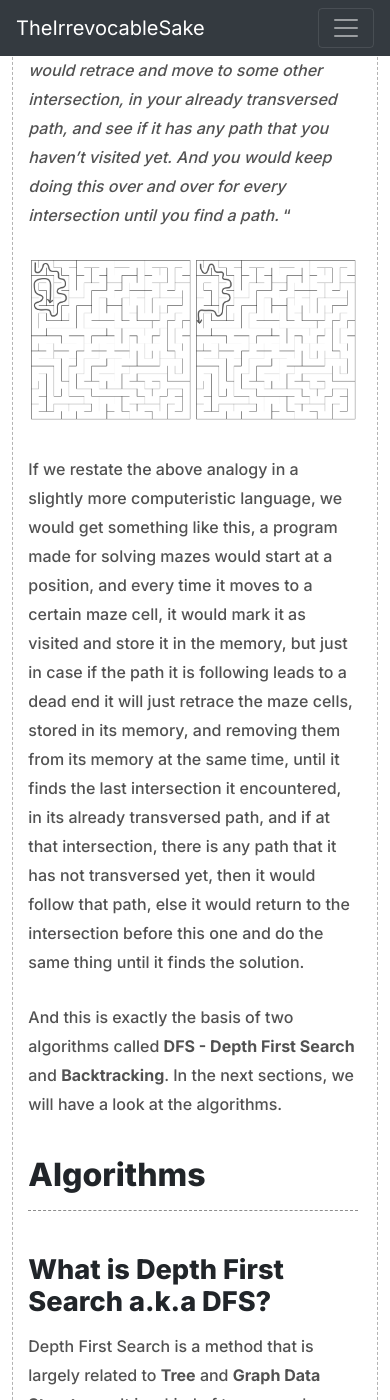
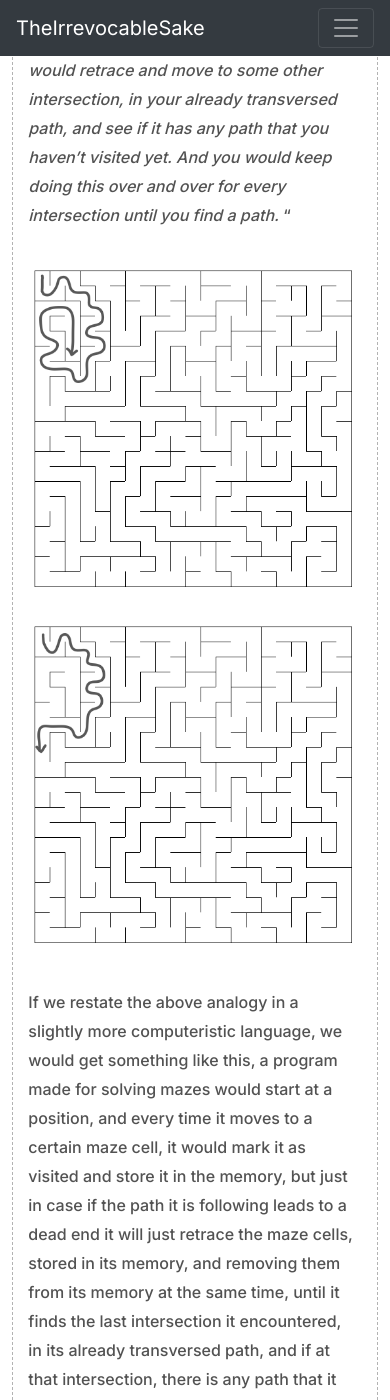
Before and after one commit to irrevocablesake/website, a Jekyll site: the page built from _posts/series/maze-generator/2020-09-16-Dfs-maze-generator.md, in a window 390 px wide and 1400 px high, scrolled down 3520 px. Built offline with Jekyll 4.4.1, drawn with Linux system fonts in a browser that asks for light colours; comment, search, counter and statistics services are not loaded.

Commit message:
font chagnes

```diff
--- a/assets/css/post/style.css
+++ b/assets/css/post/style.css
@@ -269,31 +269,26 @@ ul.custom li.summary:before { content: "3. "; } */
       width:47%;
     }
 
-@media screen and ( max-width:480px )
+@media screen and ( max-width:650px )
 {
   .contentSection p{
     font-size:1rem !important;
-    line-height:29px;
-    font-weight:500;
-    padding-top:5px;
-    color:rgb(82, 82, 82);
-    padding-bottom:5px;
   }
   .leftImage
   {
-    width:100%;
+    width:100% !important;
     float:clear;
   }
 
   .rightImage
   {
-    width:100%;
+    width:100% !important;
     float:clear;
   }
 
   .leftText
   {
-    width:100%;
+    width:100% !important;
     padding:5px;
     float:clear;
   }
@@ -301,7 +296,7 @@ ul.custom li.summary:before { content: "3. "; } */
   .rightText
   {
     vertical-align: middle;
-    width:100%;
+    width:100% !important;
     padding:5px;
     float:clear;
   }
```
Also changed, not shown: 1 other file.
